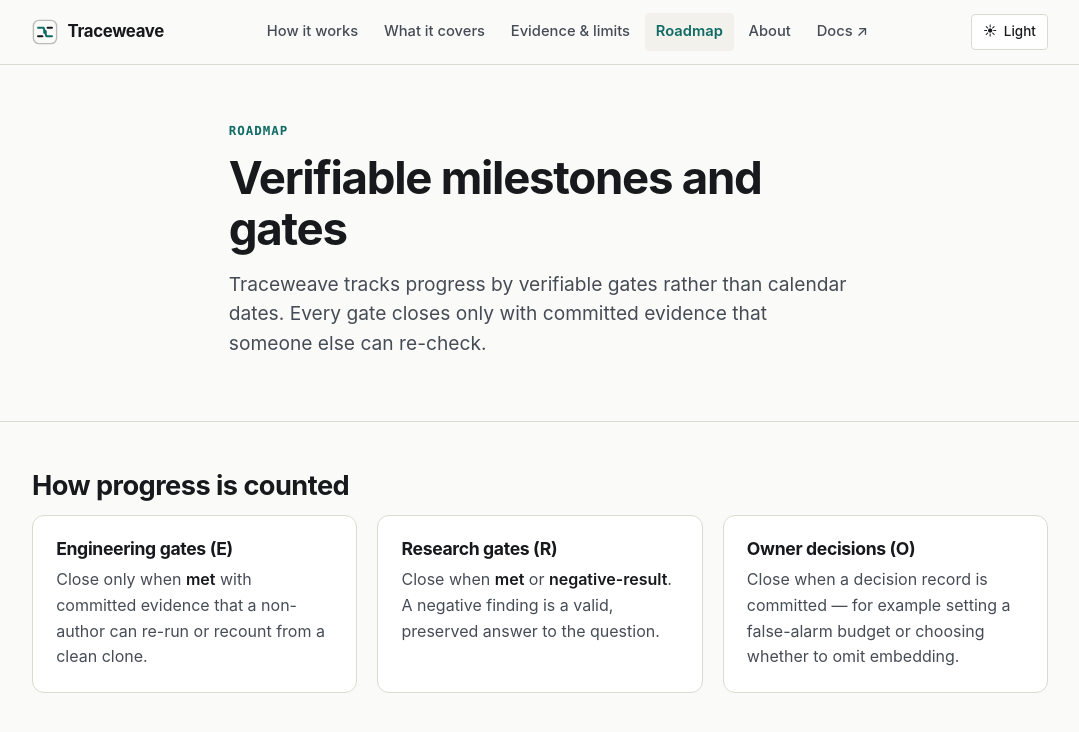
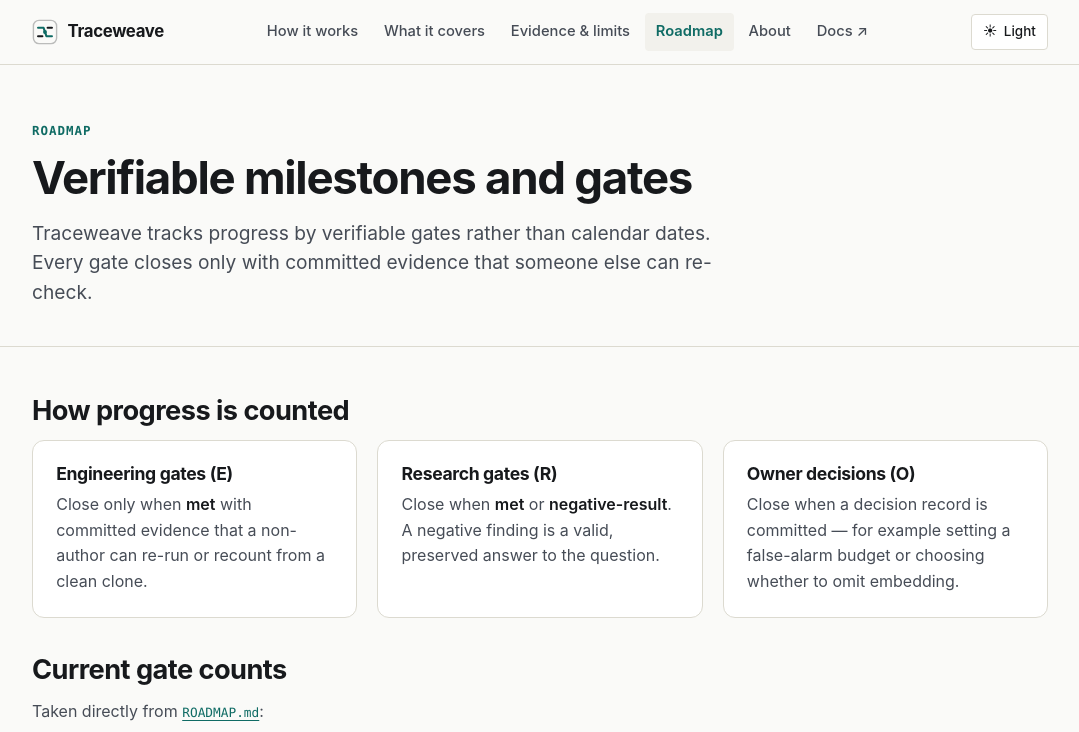
Before and after one commit to connorburgess/traceweave-web, a Next.js app: page /roadmap in a window 1280 px wide. Shown: the top 732 px of the page, without its empty margins (100-1179 px from the left). Built offline with nearby package versions, Linux system fonts and the light colour scheme.

Commit message:
Left-align all page heroes with container and tighten page headings

```diff
--- a/src/app/about/page.tsx
+++ b/src/app/about/page.tsx
@@ -15,7 +15,8 @@ export default function AboutPage() {
   return (
     <>
       <section className="page-header">
-        <div className="container prose">
+        <div className="container">
+          <div className="hero-copy">
             <div className="eyebrow">About Traceweave</div>
             <h1>An open, non-commercial, independent specification</h1>
             <p className="lead">
@@ -39,6 +40,7 @@ export default function AboutPage() {
                 SEATBELT LABS
               </a>
             </p>
+          </div>
         </div>
       </section>
 
--- a/src/app/evidence/page.tsx
+++ b/src/app/evidence/page.tsx
@@ -26,14 +26,16 @@ export default function EvidencePage() {
   return (
     <>
       <section className="page-header">
-        <div className="container prose">
+        <div className="container">
+          <div className="hero-copy">
             <div className="eyebrow">Evidence and limits</div>
             <h1>Measured results and documented boundaries</h1>
-          <p className="lead">
+            <p className="lead" style={{ marginBottom: 0 }}>
               Every figure on this page links directly to its committed record in the
               published specification repository, including negative results that bound the
               scope of each profile.
             </p>
+          </div>
         </div>
       </section>
 
--- a/src/app/globals.css
+++ b/src/app/globals.css
@@ -197,6 +197,18 @@ pre code {
   max-width: var(--measure);
 }
 
+.container.prose {
+  max-width: var(--max-width);
+}
+
+.container.prose > * {
+  max-width: var(--measure);
+}
+
+.hero-copy {
+  max-width: 72ch;
+}
+
 .section {
   padding-block: clamp(2.5rem, 5vw, 4rem);
   border-top: 1px solid var(--border);
@@ -371,7 +383,7 @@ pre code {
   font-size: clamp(1.06rem, 1.5vw, 1.24rem);
   line-height: 1.55;
   color: var(--ink-secondary);
-  max-width: 62ch;
+  max-width: 72ch;
   margin-bottom: 1.5rem;
 }
 
--- a/src/app/how-it-works/page.tsx
+++ b/src/app/how-it-works/page.tsx
@@ -18,15 +18,17 @@ export default function HowItWorksPage() {
   return (
     <>
       <section className="page-header">
-        <div className="container prose">
+        <div className="container">
+          <div className="hero-copy">
             <div className="eyebrow">How it works</div>
             <h1>From local files to a deterministic, byte-identical comparison report</h1>
-          <p className="lead">
+            <p className="lead" style={{ marginBottom: 0 }}>
               Traceweave puts one shared evidence format underneath profile-specific
               extractors. Every comparison runs in three local steps so your content stays on
               your machine and anyone with the same catalogues can reproduce the exact report
               bytes.
             </p>
+          </div>
         </div>
       </section>
 
--- a/src/app/not-found.tsx
+++ b/src/app/not-found.tsx
@@ -14,7 +14,8 @@ export const metadata: Metadata = {
 export default function NotFound() {
   return (
     <section className="page-header">
-      <div className="container prose">
+      <div className="container">
+        <div className="hero-copy">
           <div className="eyebrow">404 · Not found</div>
           <h1>That page does not exist.</h1>
           <p className="lead">
@@ -34,6 +35,7 @@ export default function NotFound() {
             </a>
           </div>
         </div>
+      </div>
     </section>
   );
 }
--- a/src/app/page.tsx
+++ b/src/app/page.tsx
@@ -47,7 +47,7 @@ export default function HomePage() {
     <>
       <section className="hero">
         <div className="container">
-          <div style={{ maxWidth: "74ch" }}>
+          <div className="hero-copy">
             <h1>
               Recognise your own work when it turns up somewhere else.
             </h1>
@@ -132,7 +132,7 @@ export default function HomePage() {
       <section className="section" aria-labelledby="scope-heading">
         <div className="container">
           <div className="eyebrow">Evidence and scope</div>
-          <h2 id="scope-heading">What a comparison records — and its scope</h2>
+          <h2 id="scope-heading">What a comparison records</h2>
           <p className="prose">
             Traceweave records technical similarity separately from timestamps,
             signatures, and human origin review so each piece of evidence can be checked
--- a/src/app/roadmap/page.tsx
+++ b/src/app/roadmap/page.tsx
@@ -119,13 +119,15 @@ export default function RoadmapPage() {
   return (
     <>
       <section className="page-header">
-        <div className="container prose">
-          <div className="eyebrow">Roadmap</div>
-          <h1>Verifiable milestones and gates</h1>
-          <p className="lead">
-            Traceweave tracks progress by verifiable gates rather than calendar dates.
-            Every gate closes only with committed evidence that someone else can re-check.
-          </p>
+        <div className="container">
+          <div className="hero-copy">
+            <div className="eyebrow">Roadmap</div>
+            <h1>Verifiable milestones and gates</h1>
+            <p className="lead" style={{ marginBottom: 0 }}>
+              Traceweave tracks progress by verifiable gates rather than calendar dates.
+              Every gate closes only with committed evidence that someone else can re-check.
+            </p>
+          </div>
         </div>
       </section>
 
```
Lines whose indentation alone changed are shown as unchanged.
